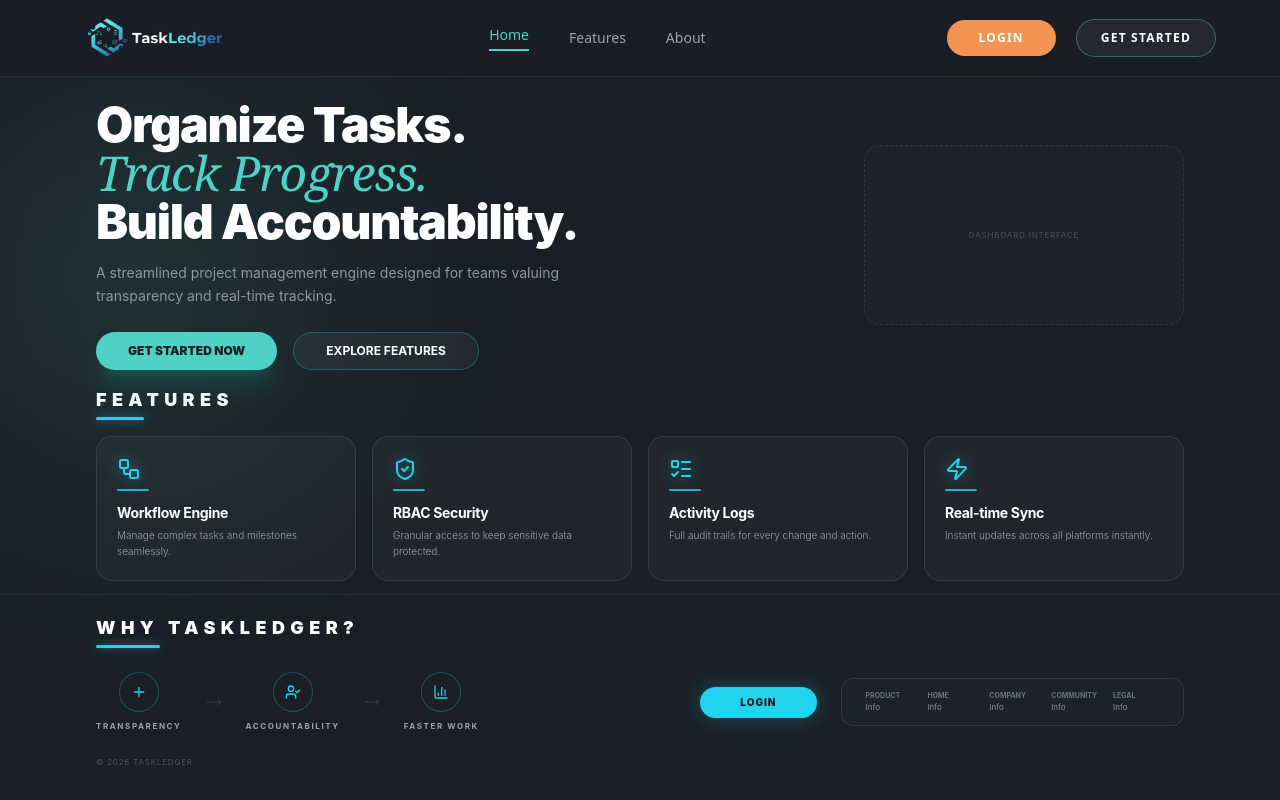
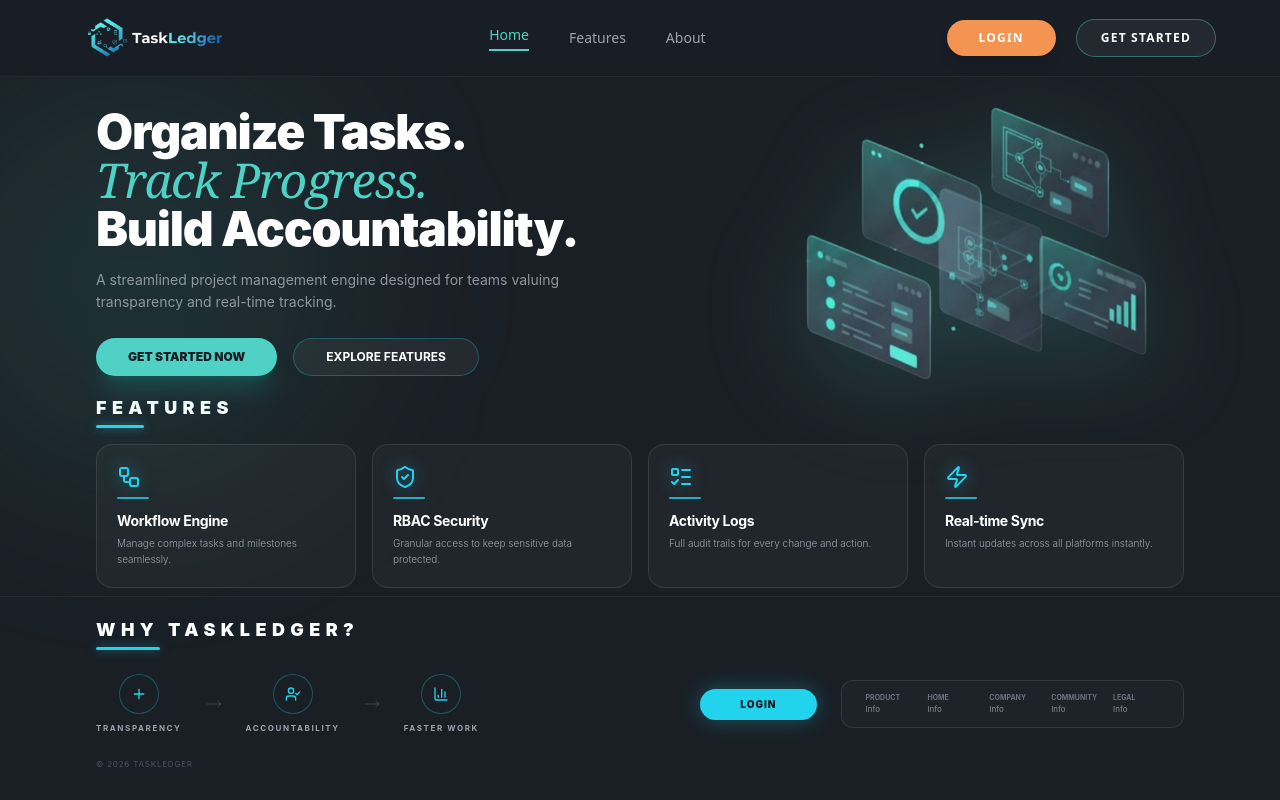
Before and after one commit to pravin-kavthale/TaskLedger-Workforce-Performance-Task-Analytics-Platform, a React (Create React App) app in the folder frontend/: page / in a window 1280 px wide. Built offline with nearby package versions, Linux system fonts and the light colour scheme.

Commit message:
Add framer-motion dependency; update Hero component with animated dashboard image

```diff
--- a/frontend/package.json
+++ b/frontend/package.json
@@ -7,6 +7,7 @@
     "@testing-library/jest-dom": "^6.9.1",
     "@testing-library/react": "^16.3.1",
     "@testing-library/user-event": "^13.5.0",
+    "framer-motion": "^12.27.0",
     "lucide-react": "^0.562.0",
     "react": "^19.2.3",
     "react-dom": "^19.2.3",
--- a/frontend/src/components/sections/Hero.jsx
+++ b/frontend/src/components/sections/Hero.jsx
@@ -25,9 +25,24 @@ function Hero() {
           </div>
         </div>
 
-        <div className="hidden lg:block w-full max-w-[320px] justify-self-end">
-          <div className="border border-white/10 rounded-2xl bg-white/[0.02] backdrop-blur-xl h-[180px] flex items-center justify-center border-dashed">
-            <span className="text-gray-600 text-[8px] tracking-widest uppercase">Dashboard Interface</span>
+        <div className="hidden lg:block w-full max-w-[450px] justify-self-end">
+          <div className="relative transform hover:scale-105 transition-transform duration-500">
+            <img
+              src="/Home_Dashboard.png"
+              alt="Dashboard Interface"
+              className="w-full h-auto drop-shadow-[0_20px_50px_rgba(79,209,197,0.2)] animate-pulse-slow"
+              style={{
+                animation: 'float 6s ease-in-out infinite'
+              }}
+            />
+            {/* Inline style for the float effect since we only change this div */}
+            <style>{`
+              @keyframes float {
+                0% { transform: translateY(0px) rotateX(0deg); }
+                50% { transform: translateY(-20px) rotateX(2deg); }
+                100% { transform: translateY(0px) rotateX(0deg); }
+              }
+            `}</style>
           </div>
         </div>
       </div>
```
Also changed, not shown: frontend/public/Home_Dashboard.png (added), 1 other file (tests, documents, lock files or other folders).
